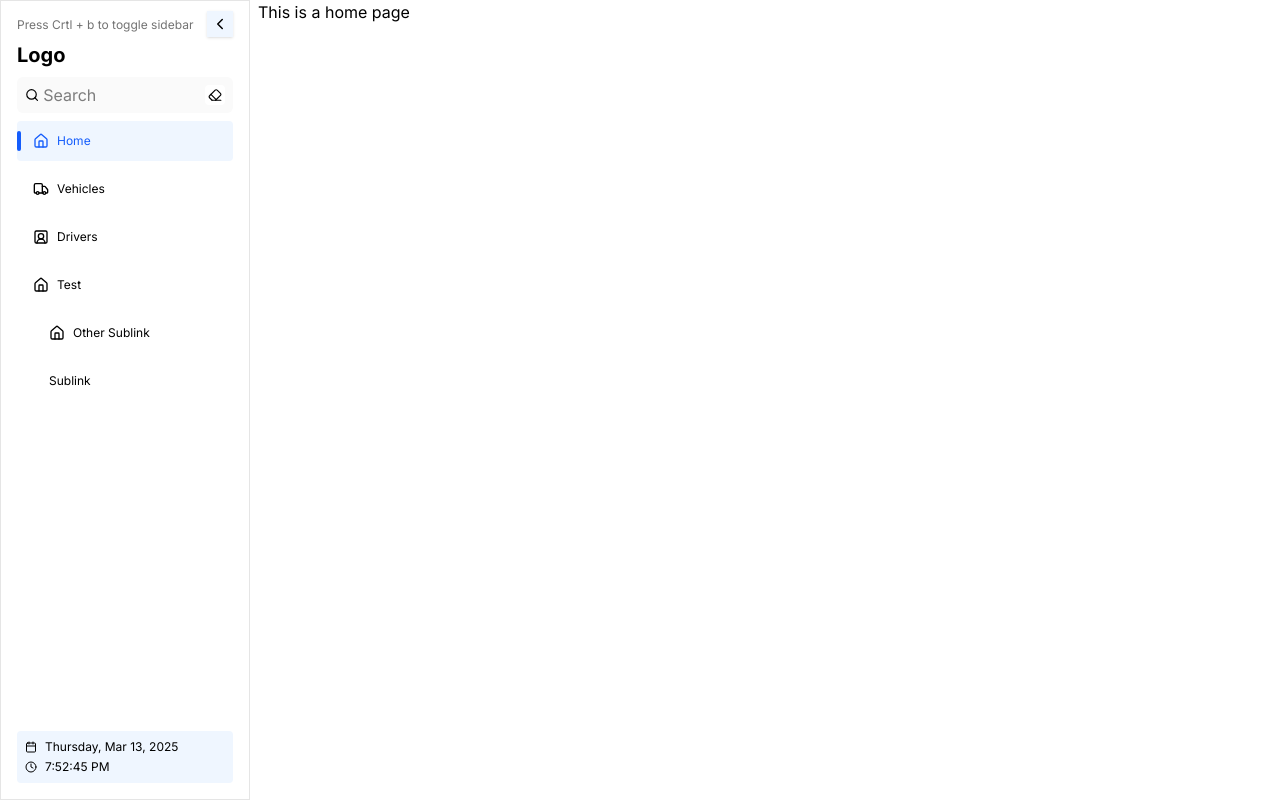
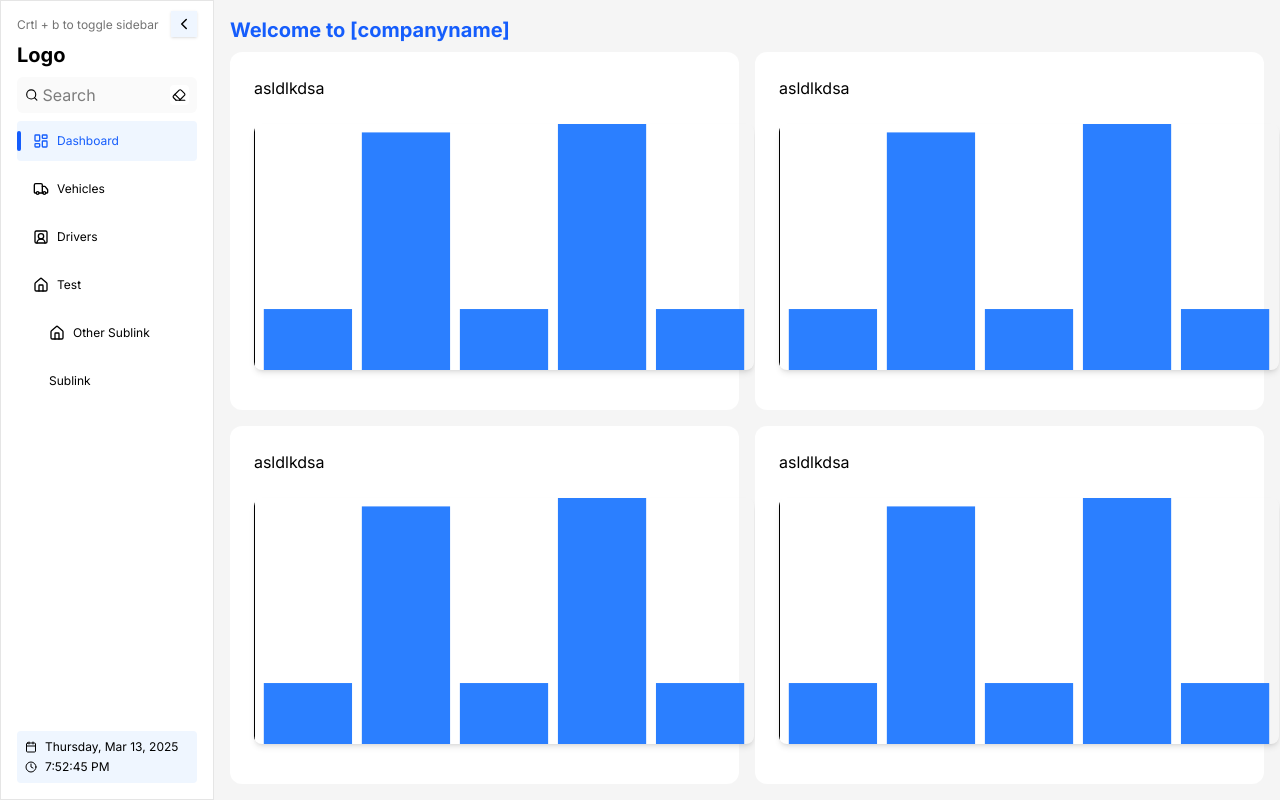
Before and after one commit to EvegeniyNekrasov/have_fun, a React (Vite) app in the folder client/: page / in a window 1280 px wide. Built offline with nearby package versions, Linux system fonts and the light colour scheme.

Commit message:
feat: client/adding d3 library

```diff
--- a/client/package.json
+++ b/client/package.json
@@ -14,6 +14,8 @@
     "@tanstack/react-query": "^5.67.3",
     "@tanstack/react-router": "^1.114.17",
     "@tanstack/react-router-devtools": "^1.114.21",
+    "@types/d3": "^7.4.3",
+    "d3": "^7.9.0",
     "lucide-react": "^0.482.0",
     "path": "^0.12.7",
     "react": "^19.0.0",
--- /dev/null
+++ b/client/src/components/BarChartComponent.tsx
@@ -0,0 +1,65 @@
+import React, { useEffect, useRef } from "react";
+import * as d3 from "d3";
+
+const BarChartComponent = () => {
+    const ref = useRef<SVGSVGElement>(null);
+    const data = [123, 312, 123, 321, 123];
+
+    useEffect(() => {
+        if (ref.current) {
+            d3.select(ref.current).selectAll("*").remove();
+            const svg = d3
+                .select(ref.current)
+                .attr("width", 500)
+                .attr("height", 300);
+            const xScale = d3
+                .scaleBand()
+                .domain(data.map((_, i) => i.toString()))
+                .range([0, 500])
+                .padding(0.1);
+
+            const yScale = d3
+                .scaleLinear()
+                .domain([0, d3.max(data) ?? 0])
+                .range([300, 0]);
+
+            svg.selectAll(".bar")
+                .data(data)
+                .enter()
+                .append("rect")
+                .attr(
+                    "class",
+                    "fill-blue-500 hover:fill-blue-600 transition-colors"
+                )
+                .attr("x", (_, i) => xScale(i.toString())!)
+                .attr("y", (d) => yScale(d))
+                .attr("width", xScale.bandwidth())
+                .attr("height", (d) => 300 - yScale(d));
+
+            const xAxis = d3
+                .axisBottom(xScale)
+                .tickFormat((d) => `#${Number(d) + 1}`);
+            const yAxis = d3.axisLeft(yScale);
+
+            svg.append("g")
+                .attr("transform", `translate(0,${300})`)
+                .call(xAxis)
+                .selectAll("text")
+                .attr("class", "text-xs text-gray-600"); // Tailwind classes
+
+            svg.append("g")
+                .call(yAxis)
+                .selectAll("text")
+                .attr("class", "text-xs text-gray-600"); // Tailwind classes
+        }
+    }, []);
+
+    return (
+        <svg
+            ref={ref}
+            className="mx-auto my-4 shadow-md rounded-lg"
+        />
+    );
+};
+
+export default BarChartComponent;
--- a/client/src/components/Sidebar/sidebar.tsx
+++ b/client/src/components/Sidebar/sidebar.tsx
@@ -70,7 +70,7 @@ const Sidebar = () => {
                 ${isExpanded ? "w-[250px]" : "w-fit items-center "}`}>
             {isExpanded ? (
                 <span className="text-xs text-neutral-500">
-                    Press Crtl + b to toggle sidebar
+                    Crtl + b to toggle sidebar
                 </span>
             ) : null}
             {isExpanded ? (
--- a/client/src/components/Sidebar/sidebarLinks.ts
+++ b/client/src/components/Sidebar/sidebarLinks.ts
@@ -1,11 +1,11 @@
 import { SidebarLinkItems } from "@/types/links";
-import { Home, Truck, SquareUserRound } from "lucide-react";
+import { Home, Truck, SquareUserRound, LayoutDashboard } from "lucide-react";
 
 export const sidebarLinks: SidebarLinkItems[] = [
     {
         path: "/",
-        title: "Home",
-        icon: Home,
+        title: "Dashboard",
+        icon: LayoutDashboard,
     },
     {
         path: "/vehicles",
--- a/client/src/routes/__root.tsx
+++ b/client/src/routes/__root.tsx
@@ -8,9 +8,9 @@ export const Route = createRootRoute({
 
 function Index() {
     return (
-        <div className="w-full h-screen flex gap-2 bg-white">
+        <div className="w-full h-screen flex gap-0 bg-white">
             <Sidebar />
-            <div className="h-full">
+            <div className="h-full w-full bg-neutral-100">
                 <Outlet />
                 {/* <TanStackRouterDevtools /> */}
             </div>
--- a/client/src/routes/index.tsx
+++ b/client/src/routes/index.tsx
@@ -1,5 +1,7 @@
 import { createFileRoute } from "@tanstack/react-router";
 import "./index.css";
+import Container from "@/ui/container";
+import BarChartComponent from "@/components/BarChartComponent";
 
 export const Route = createFileRoute("/")({
     component: Index,
@@ -7,8 +9,28 @@ export const Route = createFileRoute("/")({
 
 function Index() {
     return (
-        <div className="w-full">
-            <span>This is a home page</span>
+        <div className="w-full h-full p-4 gap-2 flex flex-col">
+            <span className="text-xl text-blue-600 font-bold">
+                Welcome to [companyname]
+            </span>
+            <div className="grid grid-cols-2 gap-4 w-full flex-1 min-h-0">
+                <Container size="xl">
+                    <span className="shrink-0">asldlkdsa</span>
+                    <BarChartComponent />
+                </Container>
+                <Container size="xl">
+                    <span className="shrink-0">asldlkdsa</span>
+                    <BarChartComponent />
+                </Container>
+                <Container size="xl">
+                    <span className="shrink-0">asldlkdsa</span>
+                    <BarChartComponent />
+                </Container>
+                <Container size="xl">
+                    <span className="shrink-0">asldlkdsa</span>
+                    <BarChartComponent />
+                </Container>
+            </div>
         </div>
     );
 }
--- /dev/null
+++ b/client/src/types/bar_chart.ts
@@ -0,0 +1,4 @@
+export interface DataSerie {
+    name: string;
+    data: number[] | string[];
+}
--- /dev/null
+++ b/client/src/ui/container.tsx
@@ -0,0 +1,40 @@
+type Size = "xs" | "sm" | "md" | "lg" | "xl";
+
+interface CardProps {
+    children: React.ReactNode;
+    color?: string;
+    size?: Size;
+    width?: string;
+    height?: string;
+}
+
+const Container: React.FC<CardProps> = ({
+    children,
+    color = "bg-white",
+    size = "sm",
+    width,
+    height,
+}) => {
+    const sizeMap: Record<Size, { containerSize: string }> = {
+        xs: { containerSize: `${color} p-2 rounded-xs` },
+        sm: { containerSize: `${color} p-3 rounded-sm` },
+        md: { containerSize: `${color} p-4 rounded-md` },
+        lg: { containerSize: `${color} p-5 rounded-lg` },
+        xl: { containerSize: `${color} p-6 rounded-xl` },
+    };
+
+    const { containerSize } = sizeMap[size] || { containerSize: "" };
+
+    const className = `
+        ${containerSize}
+        ${width ? width : "w-full"}
+        ${height ? height : "h-full"}
+        flex flex-col gap-2 min-h-0
+    `;
+
+    return <div className={className}>{children}</div>;
+};
+
+Container.displayName = "Container";
+
+export default Container;
```
Also changed, not shown: 1 other file (tests, documents, lock files or other folders).
